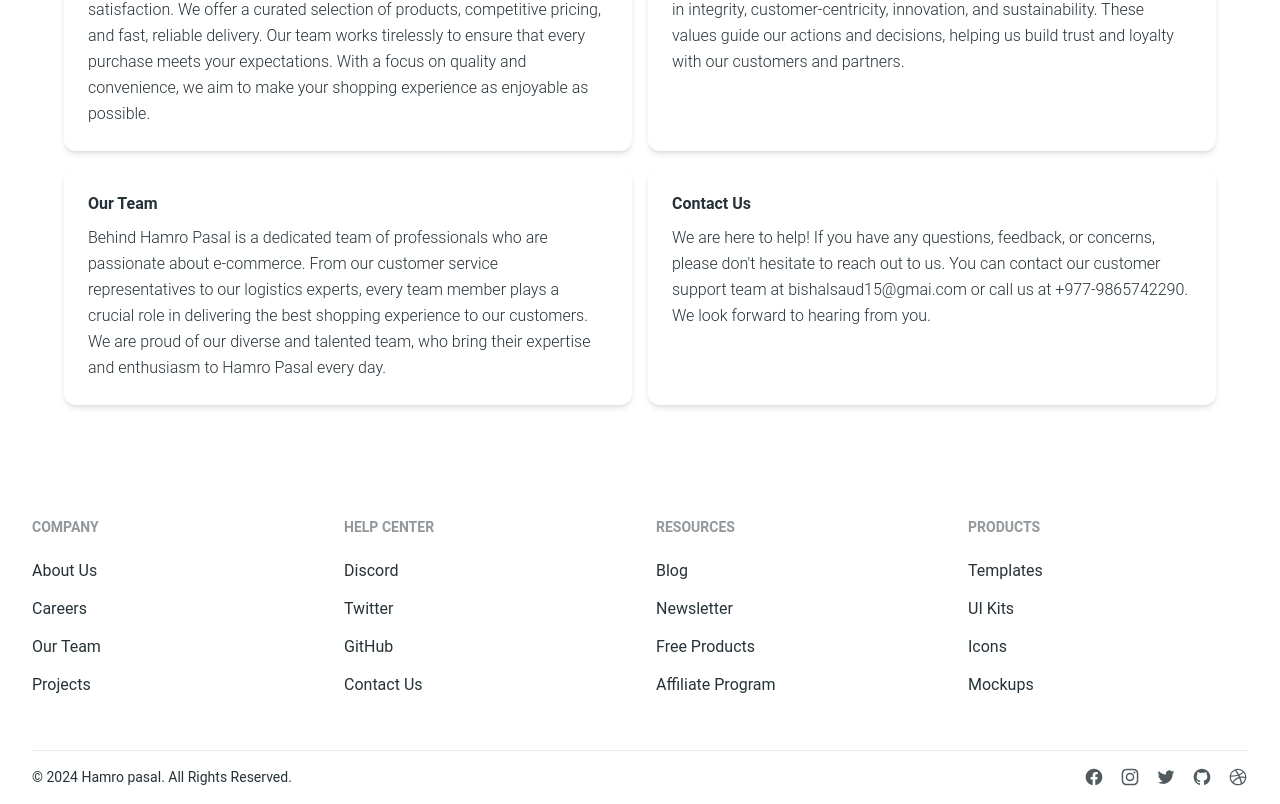
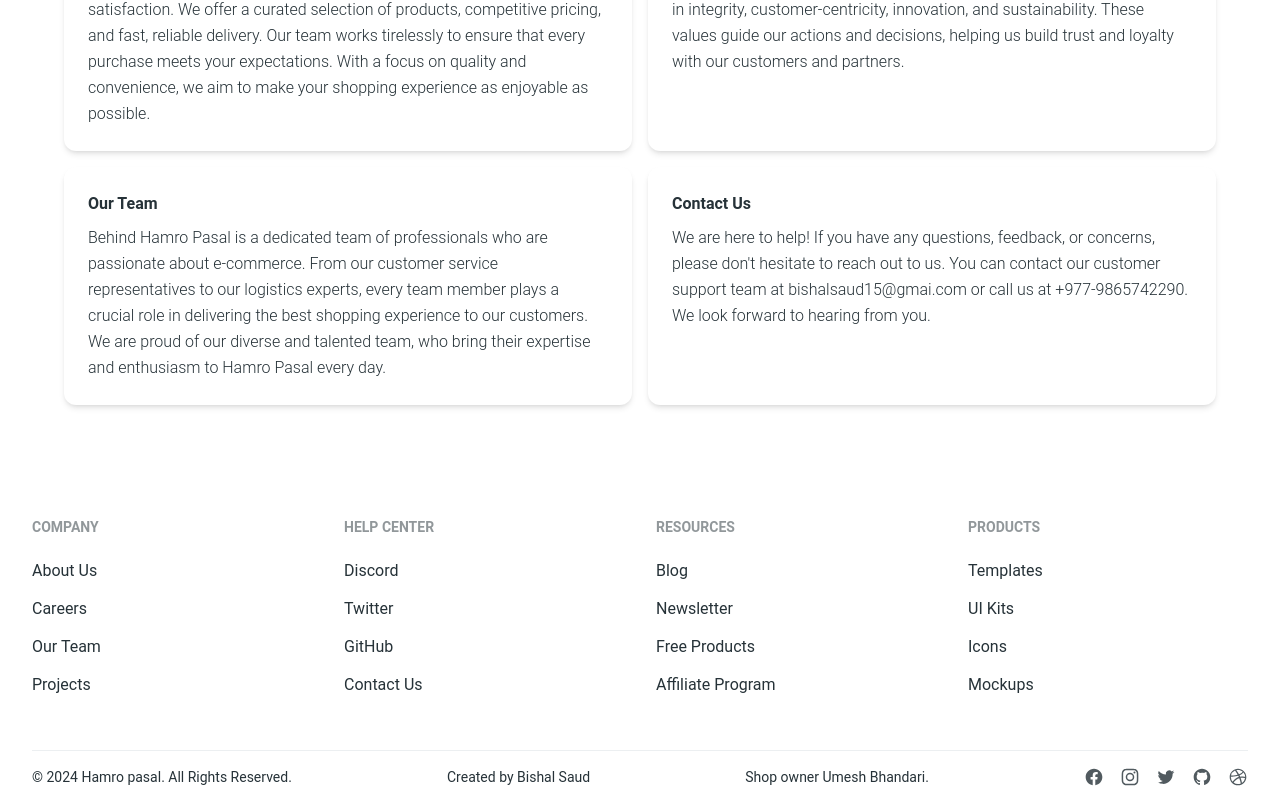
Before and after one commit to Bishal-Saud/HamroPasal_Frontend, a React (Vite) app: page /about in a window 1280 px wide. Shown: the part 568-1372 px from the top of the page. Built offline with nearby package versions, Linux system fonts and the light colour scheme.

Commit message:
saved owner name

```diff
--- a/src/components/Footer.jsx
+++ b/src/components/Footer.jsx
@@ -62,8 +62,22 @@ export default function Footer() {
             className="mb-4 text-center font-normal text-blue-gray-900 md:mb-0"
           >
             &copy; {currentYear}{" "}
-            <Link to="https://hamropasal.com/">Hamro pasal</Link>. All Rights
-            Reserved.
+            <Link to="https://haamropasal.netlify.app/">Hamro pasal</Link>. All
+            Rights Reserved.
+          </Typography>
+          <Typography
+            variant="small"
+            className="mb-4 text-center font-normal text-blue-gray-900 md:mb-0"
+          >
+            Created by
+            <Link to="https://bishalsaud.vercel.app/"> Bishal Saud</Link>
+          </Typography>
+          <Typography
+            variant="small"
+            className="mb-4 text-center font-normal text-blue-gray-900 md:mb-0"
+          >
+            Shop owner
+            <Link to="https://umeshbhandari.vercel.app/"> Umesh Bhandari</Link>.
           </Typography>
           <div className="flex gap-4 text-blue-gray-900 sm:justify-center">
             <Typography
```
